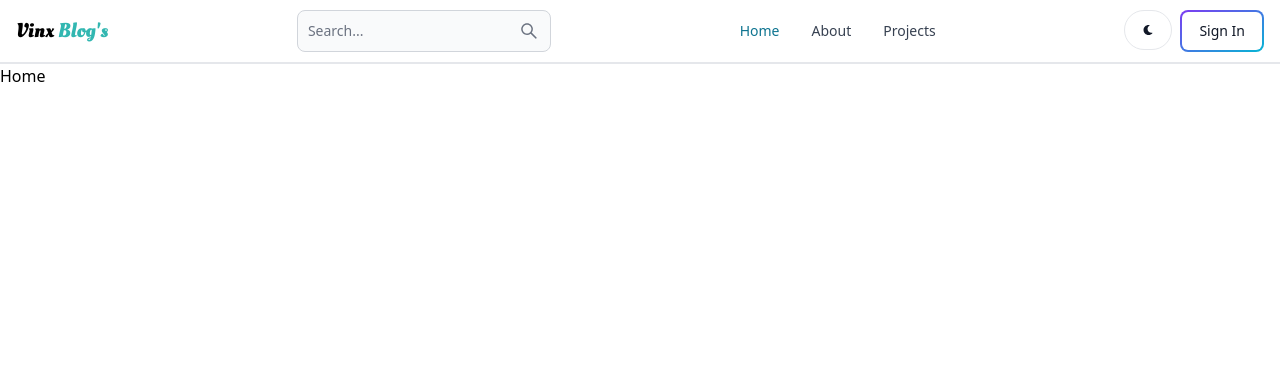
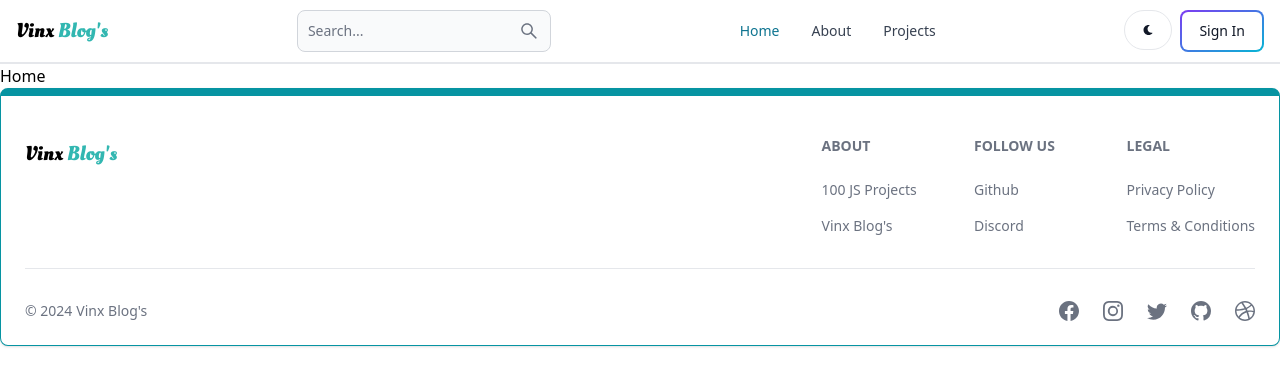
Before and after one commit to VinxEng/mern-blog, a React (Vite) app in the folder client/: page / in a window 1280 px wide. Shown: the top 386 px of the page. Built offline with nearby package versions, Linux system fonts and the light colour scheme.

Commit message:
Create FooterV component.

```diff
--- a/client/src/App.jsx
+++ b/client/src/App.jsx
@@ -10,6 +10,7 @@
 } from "./pages";
 import { BrowserRouter, Route, Routes } from "react-router-dom";
 import Header from "./components/Header";
+import Footer from "./components/Footer";
 
 const App = () => {
 	return (
@@ -24,6 +25,7 @@
 				<Route path="/projects" element={<Projects />} />
 				<Route path="*" element={<NotFound />} />
 			</Routes>
+			<Footer />
 		</BrowserRouter>
 	);
 };
--- /dev/null
+++ b/client/src/components/Footer.jsx
@@ -0,0 +1,89 @@
+import { Footer } from "flowbite-react";
+import { Link } from "react-router-dom";
+import {
+	BsFacebook,
+	BsInstagram,
+	BsTwitter,
+	BsGithub,
+	BsDribbble,
+} from "react-icons/bs";
+
+const FooterV = () => {
+	return (
+		<Footer container className="border border-t-8 border-teal-500">
+			<div className="w-full max-w-7xl mx-auto">
+				<div className="grid w-full justify-between sm:flex md:grid-cols-1">
+					<div className="mt-5">
+						<Link
+							to="/"
+							className="font-logo self-center whitespace-nowrap text-sm sm:text-xl font-semibold dark:text-white"
+						>
+							Vinx<span className="text-brand-700">&nbsp;Blog's</span>
+						</Link>
+					</div>
+					<div className="grid grid-cols-2 gap-8 mt-4 sm:grid-cols-3 sm:gap-6">
+						<div>
+							<Footer.Title title="About" />
+							<Footer.LinkGroup col>
+								<Footer.Link
+									href="https://www.100jsprojects.com"
+									target="_blank"
+									rel="noopener noreferrer"
+								>
+									100 JS Projects
+								</Footer.Link>
+								<Footer.Link
+									href="/about"
+									target="_blank"
+									rel="noopener noreferrer"
+								>
+									Vinx Blog's
+								</Footer.Link>
+							</Footer.LinkGroup>
+						</div>
+						<div>
+							<Footer.Title title="Follow us" />
+							<Footer.LinkGroup col>
+								<Footer.Link
+									href="https://www.github.com/sahandghavidel"
+									target="_blank"
+									rel="noopener noreferrer"
+								>
+									Github
+								</Footer.Link>
+								<Footer.Link href="#">Discord</Footer.Link>
+							</Footer.LinkGroup>
+						</div>
+						<div>
+							<Footer.Title title="Legal" />
+							<Footer.LinkGroup col>
+								<Footer.Link href="#">Privacy Policy</Footer.Link>
+								<Footer.Link href="#">Terms &amp; Conditions</Footer.Link>
+							</Footer.LinkGroup>
+						</div>
+					</div>
+				</div>
+				<Footer.Divider />
+				<div className="w-full sm:flex sm:items-center sm:justify-between">
+					<Footer.Copyright
+						href="#"
+						by="Vinx Blog's"
+						year={new Date().getFullYear()}
+					/>
+					<div className="flex gap-6 sm:mt-0 mt-4 sm:justify-center">
+						<Footer.Icon href="#" icon={BsFacebook} />
+						<Footer.Icon href="#" icon={BsInstagram} />
+						<Footer.Icon href="#" icon={BsTwitter} />
+						<Footer.Icon
+							href="https://github.com/sahandghavidel"
+							icon={BsGithub}
+						/>
+						<Footer.Icon href="#" icon={BsDribbble} />
+					</div>
+				</div>
+			</div>
+		</Footer>
+	);
+};
+
+export default FooterV;
```
